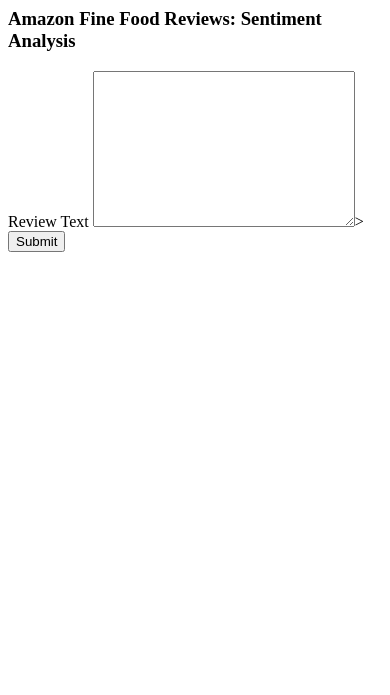
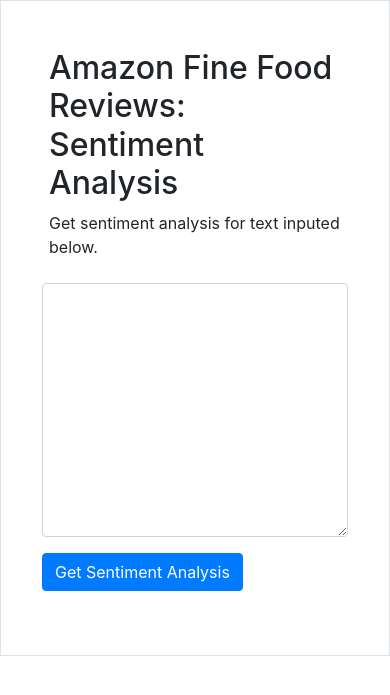
Before and after one commit to gv646/food_reviews_sentiment_analysis, a Flask app: page /index in a window 390 px wide. Shown: the top 695 px of the page. Run offline with Flask 2, Linux system fonts and the light colour scheme; some libraries are stand-ins or nearby versions.

Commit message:
Update index.html

```diff
--- a/templates/index.html
+++ b/templates/index.html
@@ -1,14 +1,28 @@
-<html>
-<body>
-    <h3>Amazon Fine Food Reviews: Sentiment Analysis</h3>
-
-<div>
-  <form action="/predict" method="POST">
-    <label for="review_text">Review Text</label>
-      <textarea name="review_text" rows="10" cols="30"></textarea>>
-    <br>
-    <input type="submit" value="Submit">
-  </form>
-</div>
-</body>
-</html>
+<!DOCTYPE html>
+<html lang="en"><head>
+    <title>Bootstrap Example</title>
+    <meta charset="utf-8">
+    <meta name="viewport" content="width=device-width, initial-scale=1">
+    <link rel="stylesheet" href="https://maxcdn.bootstrapcdn.com/bootstrap/4.5.2/css/bootstrap.min.css">
+    <script src="https://ajax.googleapis.com/ajax/libs/jquery/3.5.1/jquery.min.js"></script>
+    <script src="https://cdnjs.cloudflare.com/ajax/libs/popper.js/1.16.0/umd/popper.min.js"></script>
+    <script src="https://maxcdn.bootstrapcdn.com/bootstrap/4.5.2/js/bootstrap.min.js"></script>
+  </head>
+  <body>
+  <div class="container border p-5" style="
+      margin: auto;
+  ">
+    <h2>Amazon Fine Food Reviews: Sentiment Analysis</h2>
+    <p>Get sentiment analysis for text inputed below.</p>
+    <form action="/predict" method="POST">
+      <div class="row">
+        <div class="col-sm-12 p-2">
+            <textarea class="form-control" name="review_text" rows="10" cols="30"></textarea>
+        </div>
+        <div class="col-sm-4 col-sm-offset-8 pull-right p-2">
+            <button type="submit" class="btn btn-primary mb-2">Get Sentiment Analysis</button>
+        </div>
+      </div>
+    </form>
+  </div>
+  </body></html>
```
